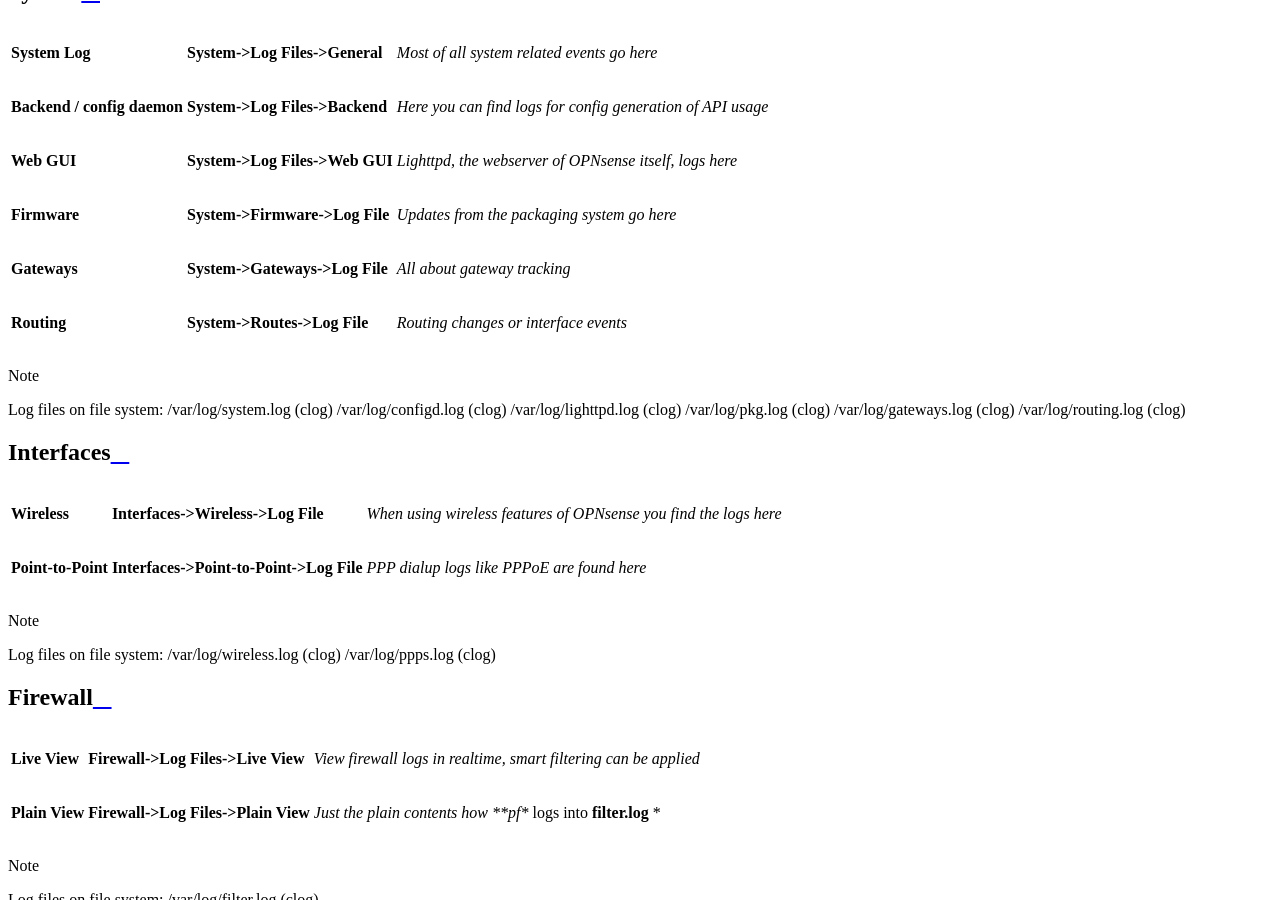
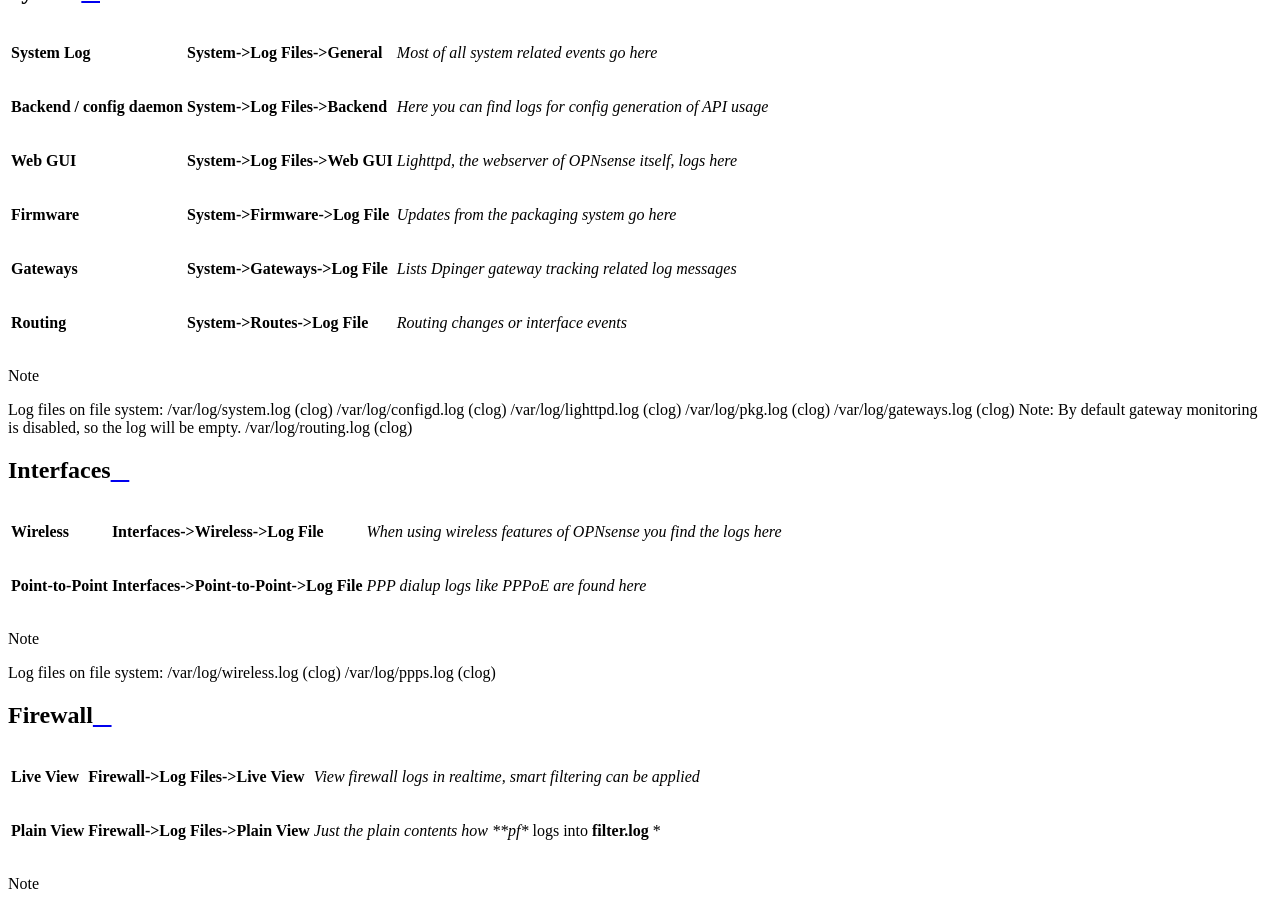
Before and after one commit to opnsense/docs, a Sphinx documentation site: the page built from source/manual/logging.rst, in a window 1280 px wide and 900 px high, scrolled down 1240 px. Built offline with Sphinx 7.4.7 and the Read the Docs theme 2.0.0, drawn with Linux system fonts in a browser that asks for light colours.

Commit message:
Clarify gateways log purpose (#140)

```diff
--- a/source/manual/logging.rst
+++ b/source/manual/logging.rst
@@ -15,7 +15,7 @@
  **Backend / config daemon**   **System->Log Files->Backend**   *Here you can find logs for config generation of API usage*
  **Web GUI**                   **System->Log Files->Web GUI**   *Lighttpd, the webserver of OPNsense itself, logs here*
  **Firmware**                  **System->Firmware->Log File**   *Updates from the packaging system go here*
- **Gateways**                  **System->Gateways->Log File**   *All about gateway tracking*
+ **Gateways**                  **System->Gateways->Log File**   *Lists Dpinger gateway tracking related log messages*
  **Routing**                   **System->Routes->Log File**     *Routing changes or interface events*
 ============================= ================================ =============================================================
 
@@ -25,7 +25,7 @@
    /var/log/configd.log (clog)
    /var/log/lighttpd.log (clog)
    /var/log/pkg.log (clog)
-   /var/log/gateways.log (clog)
+   /var/log/gateways.log (clog) Note: By default gateway monitoring is disabled, so the log will be empty.
    /var/log/routing.log (clog)
 
 ----------
```
